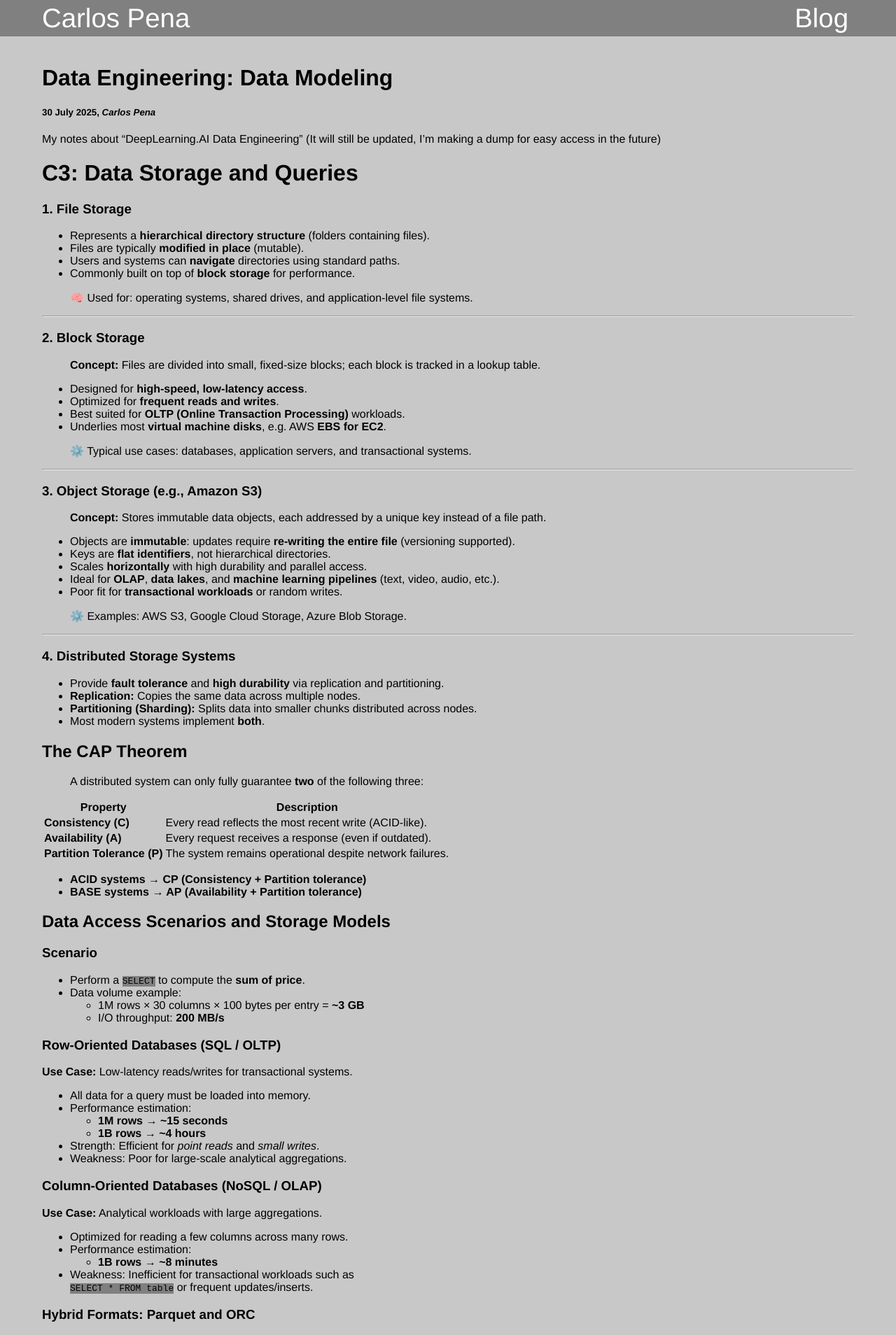
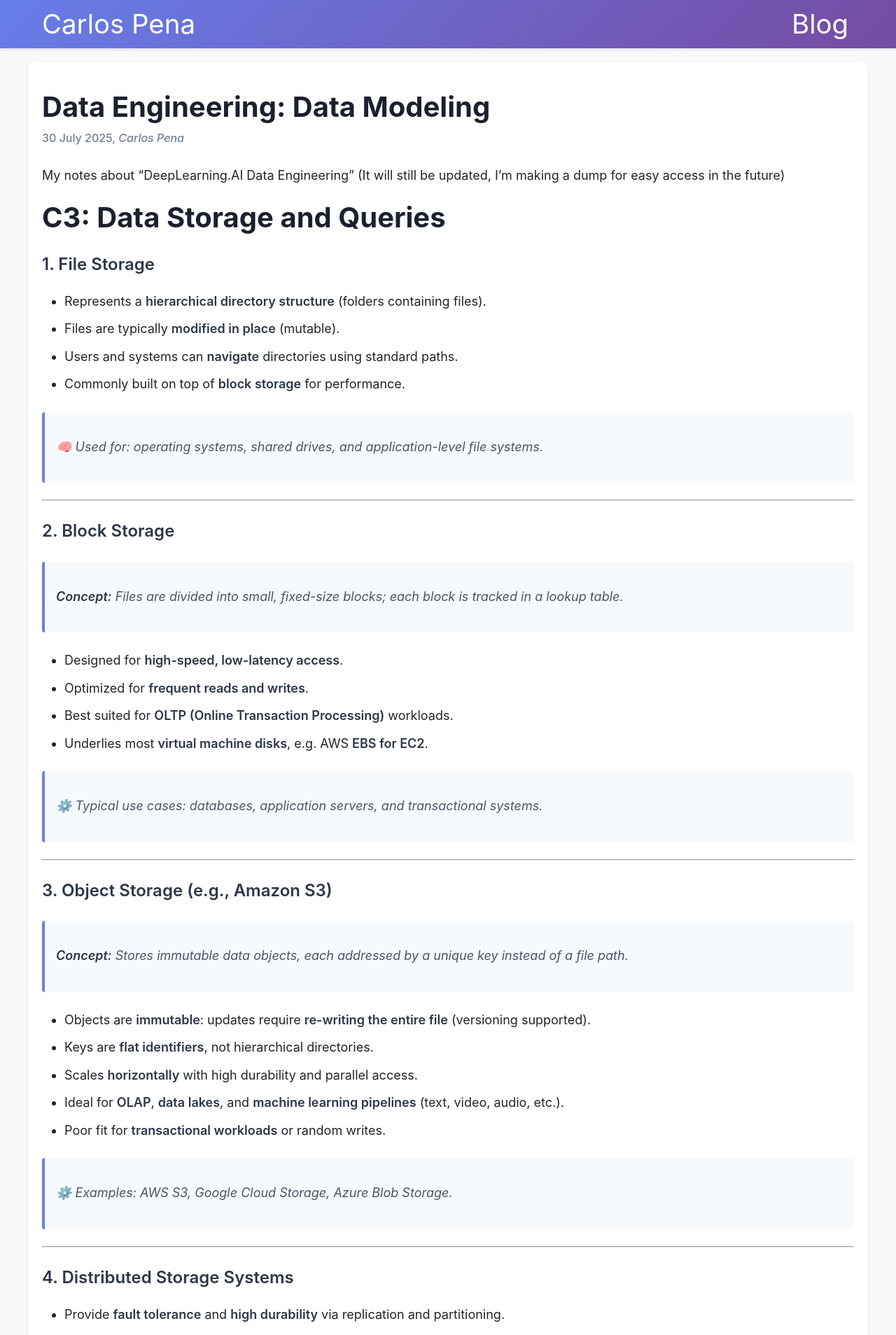
Before and after one commit to CarlosPena00/carlospena00.github.io, a Jekyll site: the page built from _posts/2025-09-20-dataeng-data-modeling.md, in a window 1280 px wide. Shown: the top 1908 px of the page at 70% size. Built offline with Jekyll 4.4.1, drawn with Linux system fonts in a browser that asks for light colours.

Commit message:
style(blog): Modernize Jekyll site design and improve readability

```diff
--- a/assets/style.css
+++ b/assets/style.css
@@ -59,14 +59,17 @@ body {
     display: flex;
     flex-direction: column;
     align-items: center;
-    background-color: rgb(200, 200, 200);
+    background-color: #f8f9fa;
+    color: #212529;
+    line-height: 1.6;
 }
 
 header {
     width: 100%;
-    background-color: gray;
+    background: linear-gradient(135deg, #667eea 0%, #764ba2 100%);
     justify-content: center;
     display: flex;
+    box-shadow: 0 2px 4px rgba(0,0,0,0.1);
 }
 
 header nav {
@@ -104,12 +107,149 @@ content {
 
 /* styling */
 body {
-    font-family: Helvetica, Arial;
+    font-family: -apple-system, BlinkMacSystemFont, "Segoe UI", Roboto, "Helvetica Neue", Arial, sans-serif;
 }
 
 content {
-    font-size: 1em;
-    padding-bottom: 100px;
+    font-size: 1.125rem;
+    padding: 40px 20px 100px;
+    background-color: white;
+    border-radius: 8px;
+    box-shadow: 0 1px 3px rgba(0,0,0,0.1);
+    margin: 20px 0;
+}
+
+content h1 {
+    color: #1a202c;
+    font-size: 2.5rem;
+    font-weight: 700;
+    margin-top: 0;
+    margin-bottom: 0.5rem;
+    line-height: 1.2;
+}
+
+content h2 {
+    color: #2d3748;
+    font-size: 2rem;
+    font-weight: 600;
+    margin-top: 2rem;
+    margin-bottom: 1rem;
+    padding-bottom: 0.3rem;
+    border-bottom: 2px solid #e2e8f0;
+}
+
+content h3 {
+    color: #2d3748;
+    font-size: 1.5rem;
+    font-weight: 600;
+    margin-top: 1.5rem;
+    margin-bottom: 0.75rem;
+}
+
+content h4 {
+    color: #4a5568;
+    font-size: 1.25rem;
+    font-weight: 600;
+    margin-top: 1.25rem;
+    margin-bottom: 0.5rem;
+}
+
+content h5 {
+    color: #718096;
+    font-size: 1rem;
+    font-weight: 500;
+    margin-top: 0;
+    margin-bottom: 1.5rem;
+}
+
+content p {
+    margin-bottom: 1.25rem;
+    line-height: 1.75;
+}
+
+content ul, content ol {
+    margin-bottom: 1.25rem;
+    padding-left: 2rem;
+}
+
+content li {
+    margin-bottom: 0.5rem;
+    line-height: 1.75;
+}
+
+content a {
+    color: #667eea;
+    text-decoration: none;
+    border-bottom: 1px solid transparent;
+    transition: border-bottom-color 0.2s;
+}
+
+content a:hover {
+    border-bottom-color: #667eea;
+}
+
+content blockquote {
+    border-left: 4px solid #667eea;
+    padding-left: 1rem;
+    margin: 1.5rem 0;
+    color: #4a5568;
+    font-style: italic;
+    background-color: #f7fafc;
+    padding: 1rem;
+    border-radius: 4px;
+}
+
+content strong {
+    font-weight: 600;
+    color: #2d3748;
+}
+
+content em {
+    font-style: italic;
+}
+
+content table {
+    width: 100%;
+    border-collapse: collapse;
+    margin: 1.5rem 0;
+    background-color: white;
+    box-shadow: 0 1px 3px rgba(0,0,0,0.1);
+    border-radius: 6px;
+    overflow: hidden;
+}
+
+content table thead {
+    background: linear-gradient(135deg, #667eea 0%, #764ba2 100%);
+    color: white;
+}
+
+content table th {
+    padding: 0.75rem 1rem;
+    text-align: left;
+    font-weight: 600;
+    font-size: 0.95rem;
+    letter-spacing: 0.05em;
+}
+
+content table td {
+    padding: 0.75rem 1rem;
+    border-bottom: 1px solid #e2e8f0;
+    vertical-align: top;
+}
+
+content table tbody tr:hover {
+    background-color: #f7fafc;
+}
+
+content table tbody tr:last-child td {
+    border-bottom: none;
+}
+
+content table code {
+    background-color: #f7fafc;
+    padding: 0.2rem 0.4rem;
+    border-radius: 3px;
+    font-size: 0.9em;
 }
 
 header nav .logo a {
@@ -131,11 +271,12 @@ header nav .logo a {
 /* smaller screens */
 @media screen and (max-width: 900px) {
     body {
-        font-size: 1.2em;
+        font-size: 1.1em;
     }
 
     header nav {
         width: 100%;
+        font-size: 2em;
     }
 
     header nav .logo {
@@ -172,16 +313,41 @@ header nav .logo a {
 
     content {
         width: 100%;
+        padding: 30px 15px 80px;
+        border-radius: 0;
+        margin: 0;
+    }
+
+    content h1 {
+        font-size: 2rem;
+    }
+
+    content h2 {
+        font-size: 1.75rem;
+    }
+
+    content h3 {
+        font-size: 1.5rem;
+    }
+
+    content table {
+        font-size: 0.9rem;
+    }
+
+    content table th,
+    content table td {
+        padding: 0.5rem;
     }
 
     .navigation a {
         border-top: 1px white solid;
+        padding: 8px 12px;
     }
 }
 
 @media screen and (max-width: 600px) {
     body {
-        font-size: 1.2em;
+        font-size: 1em;
     }
 
     header nav {
@@ -191,16 +357,63 @@ header nav .logo a {
     header nav ul.navigation {
         margin-right: 10%;
     }
+
+    content {
+        font-size: 1rem;
+        padding: 20px 12px 60px;
+    }
+
+    content h1 {
+        font-size: 1.75rem;
+    }
+
+    content h2 {
+        font-size: 1.5rem;
+    }
+
+    content h3 {
+        font-size: 1.25rem;
+    }
+
+    content table {
+        font-size: 0.85rem;
+        display: block;
+        overflow-x: auto;
+    }
+}
+
+content code {
+    background-color: #f7fafc;
+    color: #e53e3e;
+    padding: 0.2rem 0.4rem;
+    border-radius: 3px;
+    font-size: 0.9em;
+    font-family: 'Consolas', 'Monaco', 'Courier New', monospace;
+}
+
+content pre {
+    margin: 1.5rem 0;
+    border-radius: 6px;
+    box-shadow: 0 2px 4px rgba(0,0,0,0.1);
+}
+
+content pre code {
+    background-color: transparent;
+    color: inherit;
+    padding: 0;
+    border-radius: 0;
 }
 
 .highlighter-rouge {
-    background-color: gray;
+    background-color: transparent;
 }
 
 .highlight pre {
-    background-color: #272822;
-    padding: 5px;
+    background-color: #2d3748;
+    padding: 1.25rem;
     overflow-x: auto;
+    line-height: 1.5;
+    border-radius: 6px;
 }
 
 .highlight .hll {
```
